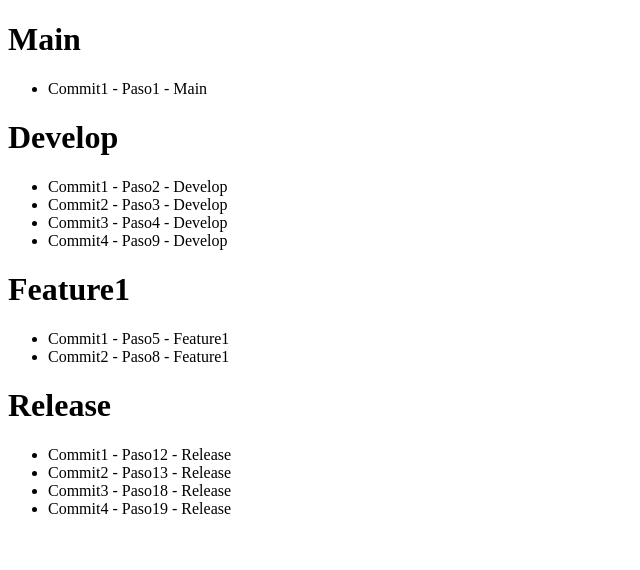
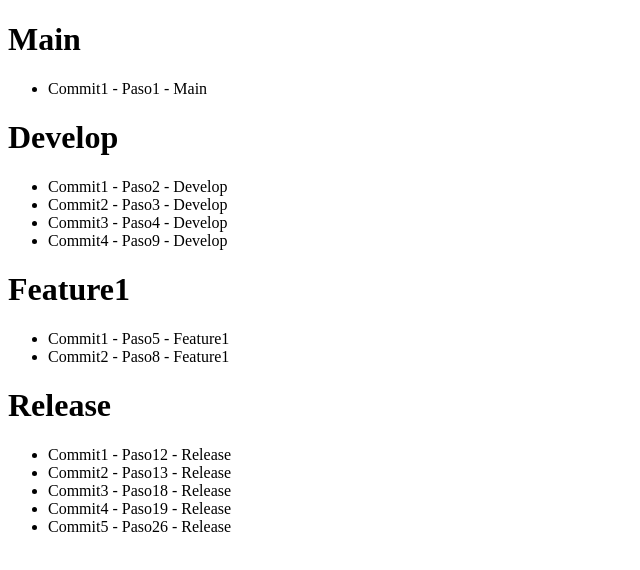
Before and after one commit to Fridejr/trabajo_git, a plain HTML site: page index.html in a window 1280 px wide. Shown: the whole page, without its empty margins (0-640 px from the left). Drawn offline with Linux system fonts and the light colour scheme.

Commit message:
Commit5 - Paso26 - release

```diff
--- a/index.html
+++ b/index.html
@@ -30,6 +30,7 @@
         <li>Commit2 - Paso13 - Release</li>
         <li>Commit3 - Paso18 - Release</li>
         <li>Commit4 - Paso19 - Release</li>
+        <li>Commit5 - Paso26 - Release</li>
     </ul>
 </body>
 </html>
```
